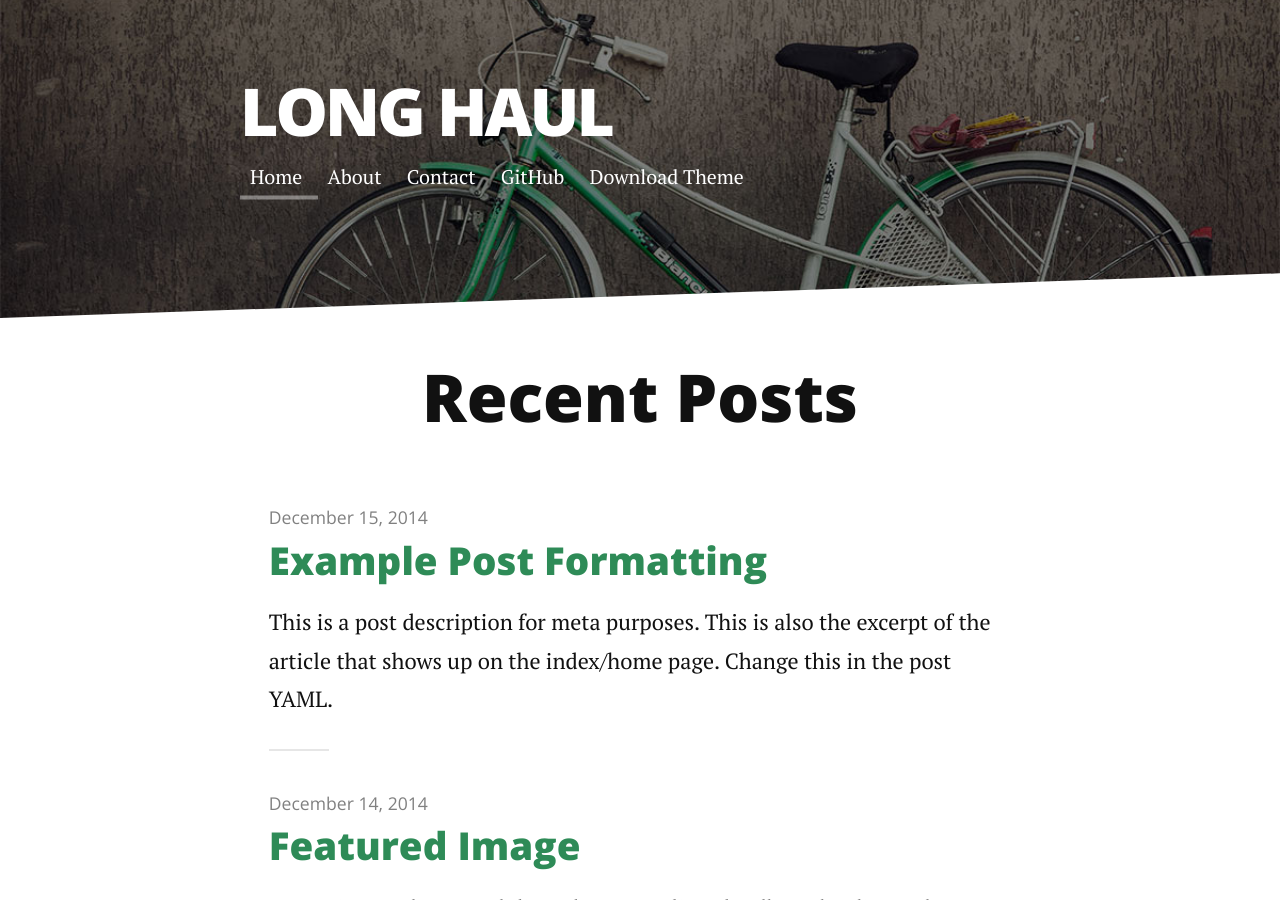
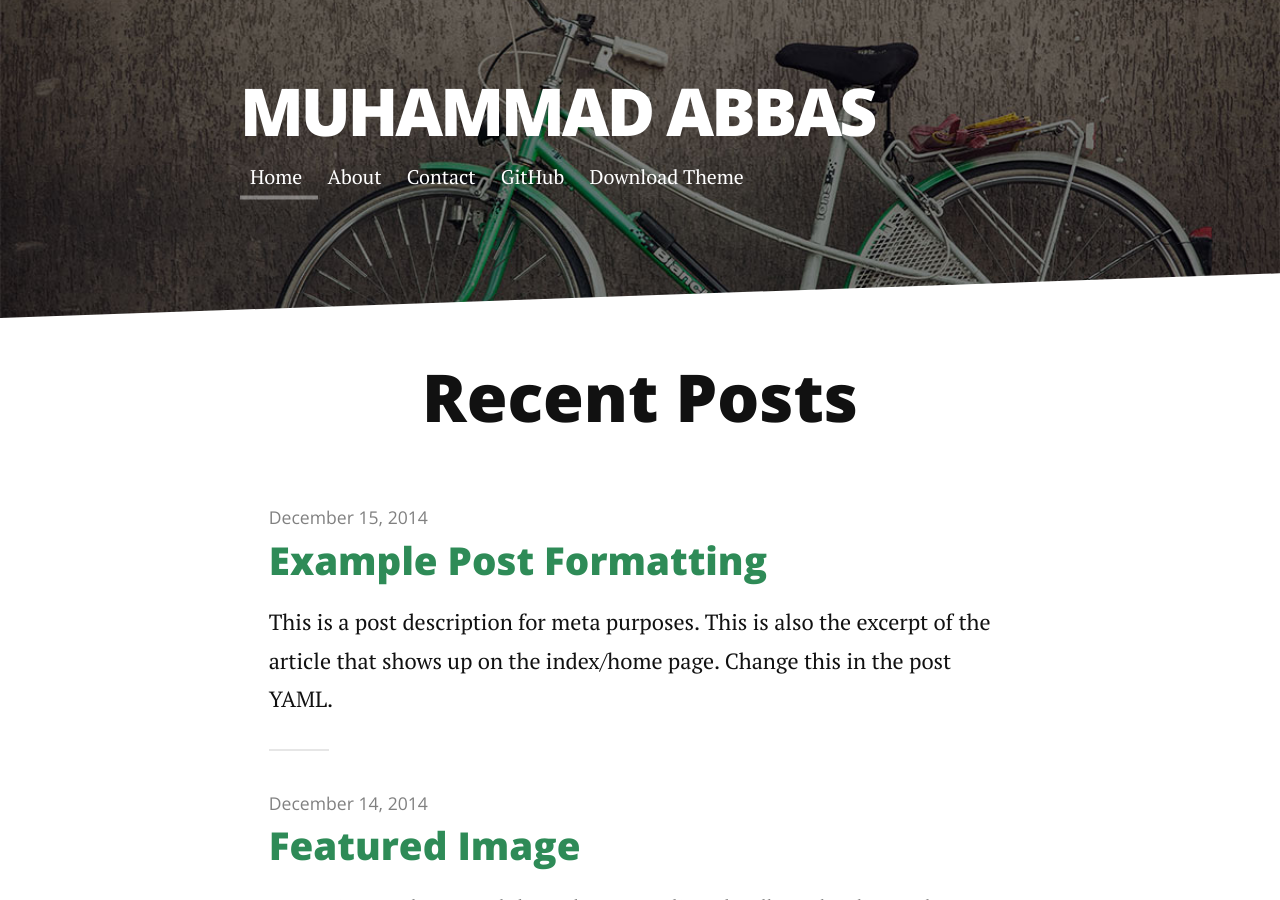
Before and after one commit to a66as/a66as.github.io, a Jekyll site: the page built from index.html, in a window 1280 px wide and 900 px high. Built offline with Jekyll 4.4.1, drawn with Linux system fonts in a browser that asks for light colours; nearby versions of some CDN libraries; the list of posts is cut into pages by our own code; some of the changed lines change nothing that is shown.

Commit message:
Update _config.yml

```diff
--- a/_config.yml
+++ b/_config.yml
@@ -1,7 +1,7 @@
-title: Long Haul
-description: Long Form Jekyll theme built with SASS / COMPASS / SUSY
+title: Muhammad Abbas
+description: Just another blog!
 
-url: http://brianmaierjr.github.com/long-haul
+url: http://github.com/a66as
 baseurl: ""
 paginate_path: "blog/page:num/"
 permalink: blog/:title/
@@ -20,9 +20,9 @@
     url: /contact
 
 social:
-  github: brianmaierjr
-  twitter: brianmaierjr
-  facebook: brianmaierjr
+  github: a66as
+  twitter: a66askhan
+  facebook: a66as
   email: brimaidesigns@gmail.com
 
 google_analytics: "UA-58263416-1"
```
